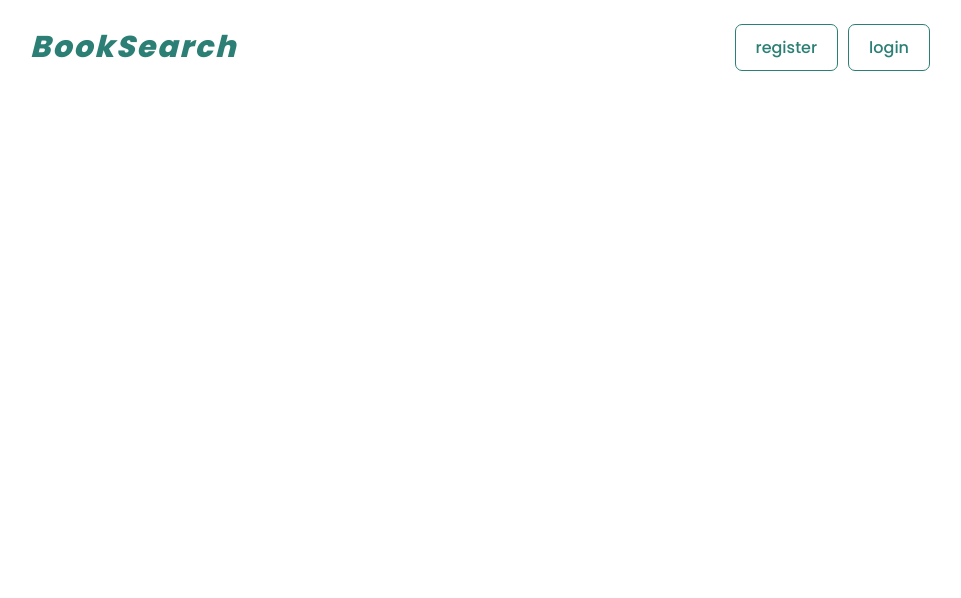
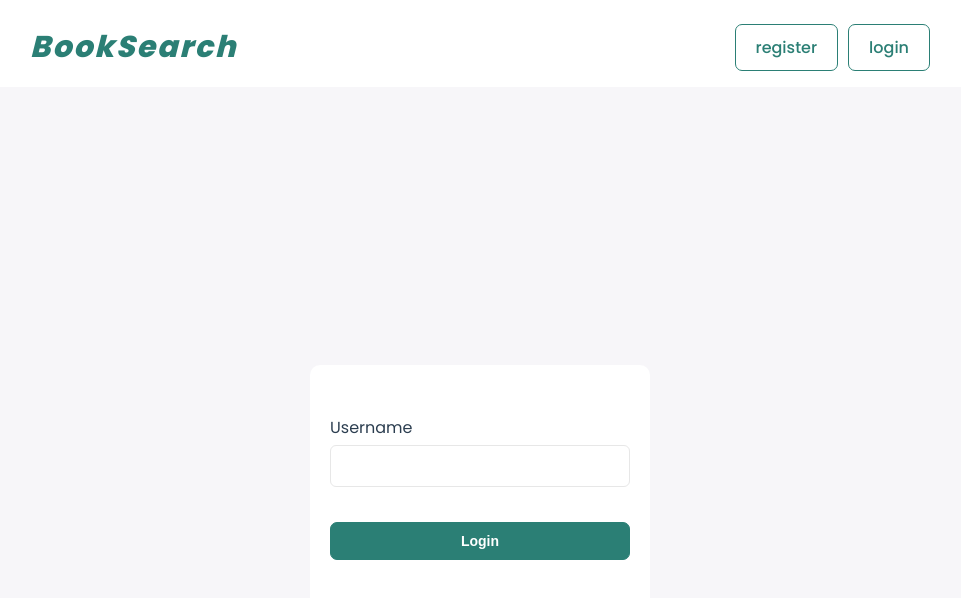
Before and after one commit to SardorOchilov/book-search, a Vue app: page /login in a window 1280 px wide. Shown: the top 598 px of the page, without its empty margins (160-1121 px from the left). Built offline with nearby package versions, Linux system fonts and the light colour scheme.

Commit message:
added loginModal with loginPage

```diff
--- a/src/App.vue
+++ b/src/App.vue
@@ -1,19 +1,20 @@
 <template>
-  <section>
-    <div class="container">
-      <Navbar></Navbar>
-    </div>
-  </section>
+  <div>
+    <Home />
+    <Login />
+  </div>
 </template>
 
 <script lang="ts">
 import { defineComponent } from "vue";
-import Navbar from "./components/TheNavbar.vue";
+import Home from "./views/Home.vue";
+import Login from "./views/Login.vue";
 
 export default defineComponent({
   name: "App",
   components: {
-    Navbar,
+    Home,
+    Login,
   },
 });
 </script>
@@ -25,13 +26,16 @@ export default defineComponent({
   -moz-osx-font-smoothing: grayscale;
   color: #2c3e50;
 }
+
 a {
   text-decoration: none;
   color: inherit;
 }
+
 .container {
   width: 900px;
 }
+
 section {
   display: flex;
   justify-content: center;
--- /dev/null
+++ b/src/components/TheLoginModal.vue
@@ -0,0 +1,59 @@
+<template>
+  <div class="login-modal">
+    <form action="">
+      <label for="username">Username</label>
+      <input type="text" id="username" />
+      <button class="submit" type="submit">Login</button>
+    </form>
+  </div>
+</template>
+
+<script lang="ts">
+import { defineComponent } from "vue";
+
+export default defineComponent({
+  name: "LoginModal",
+});
+</script>
+
+<style scoped>
+.login-modal {
+  padding: 50px 20px;
+  border-radius: 10px;
+  background-color: white;
+  width: 300px;
+}
+
+form {
+  display: flex;
+  flex-direction: column;
+  gap: 5px;
+}
+
+input {
+  height: 30px;
+  font-size: 16px;
+  border-radius: 6px;
+  border: 1px solid #e7e7e7;
+  padding: 5px 8px;
+}
+
+input:focus {
+    outline: 1px solid #2b7f75;
+}
+.submit {
+  margin-top: 30px;
+  padding: 10px;
+  border: 1px solid #2b7f75;
+  border-radius: 7px;
+  color: white;
+  font-size: 14px;
+  font-weight: 900;
+  background-color: #2b7f75;
+  cursor: pointer;
+  transition: .06s all linear;
+}
+.submit:focus{
+    transform: scale(1.05);
+}
+</style>
--- a/src/components/TheNavbar.vue
+++ b/src/components/TheNavbar.vue
@@ -13,7 +13,6 @@ import { defineComponent } from "vue";
 
 export default defineComponent({
   name: "Navbar",
-
 });
 </script>
 
@@ -26,30 +25,30 @@ export default defineComponent({
 }
 
 .logo {
-    color: #2B7F75;
+  color: #2b7f75;
   font-weight: 800;
   letter-spacing: 2px;
   font-size: 30px;
   font-style: italic;
 }
 
-  .nav-links{
+.nav-links {
   display: flex;
   gap: 10px;
   list-style: none;
 }
 
-  .nav-links li{
+.nav-links li {
   padding: 10px 20px;
-    border: 1px solid #2B7F75;
+  border: 1px solid #2b7f75;
   border-radius: 7px;
-    color: #2B7F75;
+  color: #2b7f75;
   font-weight: 500;
-    transition: .1s all linear;
+  transition: 0.1s all linear;
 }
 
 .nav-links li:hover {
-    background-color: #2B7F75;
+  background-color: #2b7f75;
   color: white;
 }
 </style>
--- /dev/null
+++ b/src/views/Home.vue
@@ -0,0 +1,23 @@
+<template>
+    <section>
+      <div class="container">
+        <Navbar />
+      </div>
+    </section>
+  </template>
+
+  <script lang="ts">
+  import { defineComponent } from "vue";
+  import Navbar from "../components/TheNavbar.vue";
+
+  export default defineComponent({
+    name: "Home",
+    components: {
+      Navbar,
+    },
+  });
+  </script>
+
+  <style scoped>
+
+  </style>
--- /dev/null
+++ b/src/views/Login.vue
@@ -0,0 +1,25 @@
+<template>
+  <section>
+    <LoginModal />
+  </section>
+</template>
+
+<script lang="ts">
+import { defineComponent } from "vue";
+import LoginModal from "../components/TheLoginModal.vue";
+
+export default defineComponent({
+  name: "Login",
+  components: {
+    LoginModal,
+  },
+});
+</script>
+
+<style scoped>
+section {
+  align-items: center;
+  background: #F7F6F9;
+  height: 100vh;
+}
+</style>
```
Also changed, not shown: src/components/TheRegisterModal.vue (added), src/views/Register.vue (added). Lines whose indentation alone changed are shown as unchanged.
